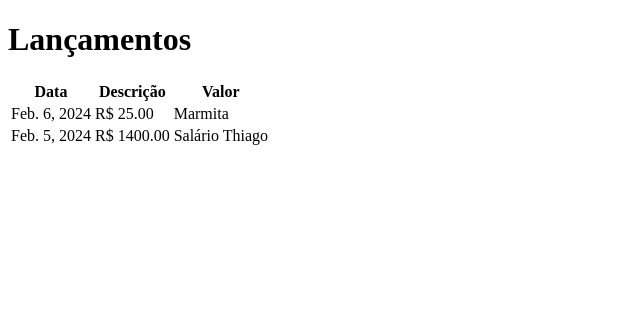
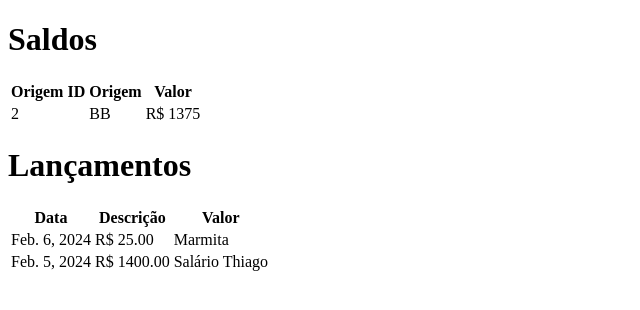
Before and after one commit to thiagorocco/projetos-django, a Django app: page / in a window 1280 px wide. Shown: the top 310 px of the page, without its empty margins (0-640 px from the left). Run offline with Django 5.2, Linux system fonts and the light colour scheme; data comes from the database, SQL or seed files in the repository.

Commit message:
Query ajustada para trazer o saldo das origens

```diff
--- a/controle-financeiro/financeiro/models.py
+++ b/controle-financeiro/financeiro/models.py
@@ -1,4 +1,5 @@
 from django.db import models
+from django.db import connection
 
 
 # Create your models here.
@@ -40,3 +41,20 @@ class Lancamento(models.Model):
     def __str__(self):
         return f"{self.data} | {self.descricao} | {self.valor} |" \
             f"{self.categoria} | {self.origem} | {self.tipo_operacao}"
+
+    @staticmethod
+    def calcular_diferenca():
+        query = """
+        SELECT origem_id, financeiro_origem.nome,
+        SUM(CASE WHEN tipo_operacao='e'
+        THEN valor ELSE -valor END) AS diferenca
+        FROM financeiro_lancamento
+        INNER JOIN financeiro_origem ON
+        financeiro_lancamento.origem_id = financeiro_origem.id
+        GROUP BY origem_id, financeiro_origem.nome
+        """
+        with connection.cursor() as cursor:
+            cursor.execute(query)
+            columns = [col[0] for col in cursor.description]
+            resultado = [dict(zip(columns, row)) for row in cursor.fetchall()]
+        return resultado
--- a/controle-financeiro/financeiro/templates/financeiro/index.html
+++ b/controle-financeiro/financeiro/templates/financeiro/index.html
@@ -6,6 +6,24 @@
     <title>Index</title>
 </head>
 <body>
+    <h1>Saldos</h1>
+    <table>
+        <thead>
+            <tr>
+                <th>Origem ID</th>
+                <th>Origem</th>
+                <th>Valor</th>
+            </tr>
+        </thead>
+        {% for dif in diferenca %}
+        <tr>
+            <td>{{ dif.origem_id }}</td>
+            <td>{{ dif.nome }}</td>
+            <td>R$ {{ dif.diferenca }}</td>
+        </tr>
+        {% endfor %}
+    </table>
+
     <h1>Lançamentos</h1>
     <table>
         <thead>
--- a/controle-financeiro/financeiro/views.py
+++ b/controle-financeiro/financeiro/views.py
@@ -5,4 +5,6 @@ from financeiro.models import Lancamento
 # Create your views here.
 def home(request):
     lctos = Lancamento.objects.all()
-    return render(request, 'financeiro/index.html', {"lctos": lctos})
+    diferenca = Lancamento.calcular_diferenca()
+    return render(request, 'financeiro/index.html', {"lctos": lctos,
+                                                     "diferenca": diferenca})
```
